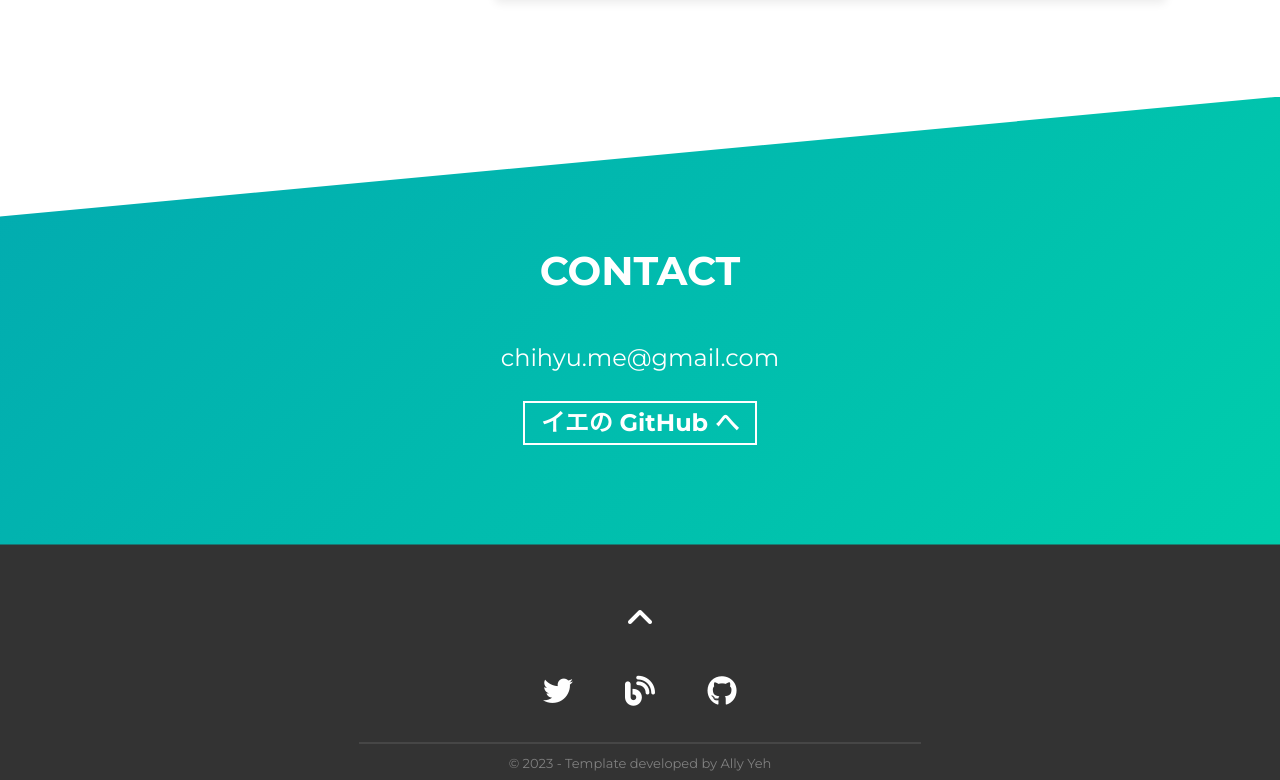
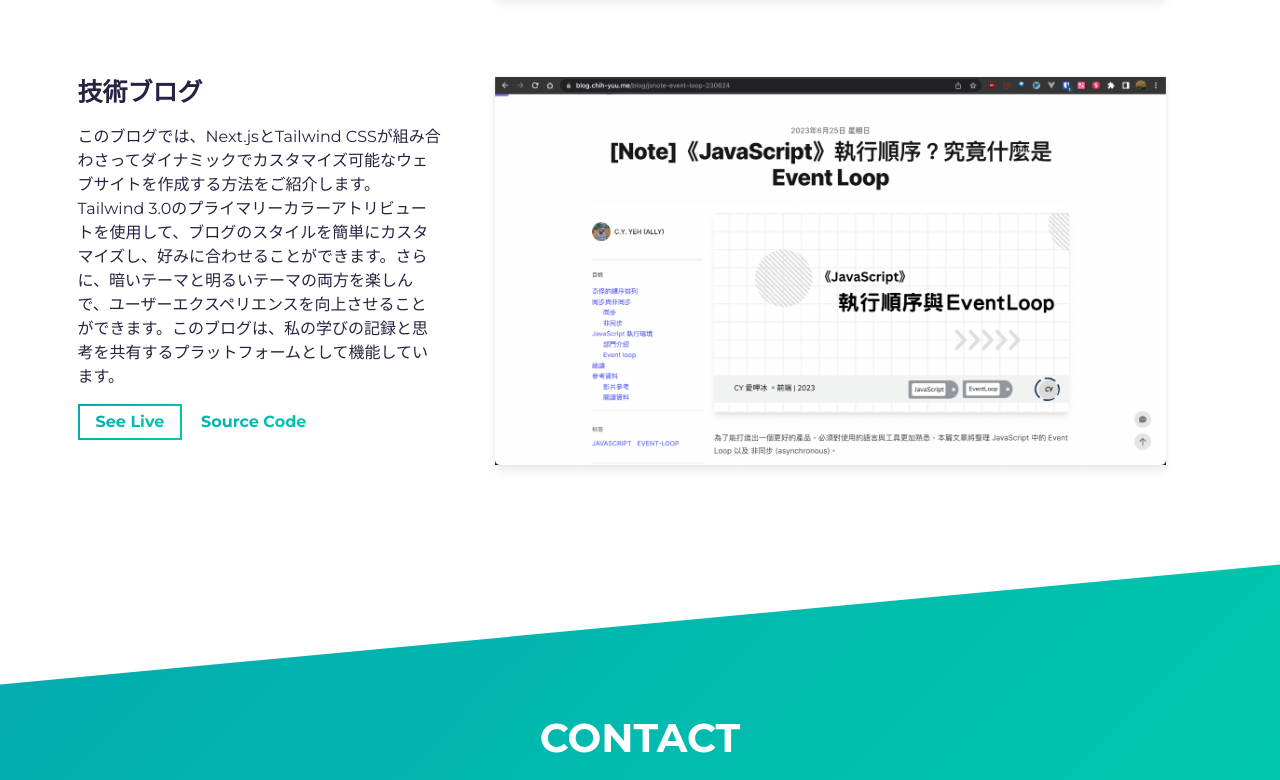
Before and after one commit to a2623212/portfolio, a website built with Parcel: page src/index.html in a window 1280 px wide. Shown: the part 2841-3621 px from the top of the page. Built offline with nearby package versions, Linux system fonts and the light colour scheme.

Commit message:
feat: add a new project

```diff
--- a/src/index.html
+++ b/src/index.html
@@ -278,6 +278,62 @@
             </div>
           </div>
           <!-- /END Project -->
+
+          <!-- Notice: each .row is a project -->
+          <div class="row">
+            <div class="col-lg-4 col-sm-12">
+              <div class="project-wrapper__text load-hidden">
+                <h3 class="project-wrapper__text-title">技術ブログ</h3>
+                <div>
+                  <p class="mb-4">
+                    このブログでは、Next.jsとTailwind
+                    CSSが組み合わさってダイナミックでカスタマイズ可能なウェブサイトを作成する方法をご紹介します。Tailwind
+                    3.0のプライマリーカラーアトリビュートを使用して、ブログのスタイルを簡単にカスタマイズし、好みに合わせることができます。さらに、暗いテーマと明るいテーマの両方を楽しんで、ユーザーエクスペリエンスを向上させることができます。このブログは、私の学びの記録と思考を共有するプラットフォームとして機能しています。
+                  </p>
+                </div>
+                <a
+                  rel="noreferrer"
+                  target="_blank"
+                  class="cta-btn cta-btn--hero"
+                  href="https://blog.chih-yuu.me/"
+                >
+                  See Live
+                </a>
+                <a
+                  rel="noreferrer"
+                  target="_blank"
+                  class="cta-btn text-color-main"
+                  href="https://github.com/a2623212/nextjs-tailwind-blog"
+                >
+                  Source Code
+                </a>
+              </div>
+            </div>
+            <div class="col-lg-8 col-sm-12">
+              <div class="project-wrapper__image load-hidden">
+                <a
+                  rel="noreferrer"
+                  href="https://blog.chih-yuu.me/"
+                  target="_blank"
+                >
+                  <div
+                    data-tilt
+                    data-tilt-max="4"
+                    data-tilt-glare="true"
+                    data-tilt-max-glare="0.5"
+                    class="thumbnail rounded js-tilt"
+                  >
+                    <img
+                      alt="Project Image"
+                      class="img-fluid"
+                      src="assets/technical-blog-png.png"
+                    />
+                  </div>
+                </a>
+              </div>
+            </div>
+          </div>
+          <!-- /END Project -->
         </div>
       </div>
     </section>
@@ -315,11 +371,7 @@
           >
             <i class="fa-brands fa-twitter"></i>
           </a>
-          <a
-            rel="noreferrer"
-            href="https://nextjs-tailwind-blog-ivory.vercel.app/"
-            target="_blank"
-          >
+          <a rel="noreferrer" href="https://blog.chih-yuu.me/" target="_blank">
             <i class="fa-solid fa-blog"></i>
           </a>
           <a
@@ -335,10 +387,11 @@
 
         <!-- Notice: if you want to give me some credit, it will be huge for me! if not, put your data on it -->
         <p class="footer__text">
-          © 2023 - Template developed by
+          © 2023 -
           <a rel="noreferrer" href="https://github.com/a2623212" target="_blank"
-            >Ally Yeh</a
-          >
+            >CY 愛呷冰
+          </a>
+          | Be a Frontend
         </p>
         <p class="footer__text">
           Template developed by
```
Also changed, not shown: src/assets/technical-blog-png.png (added).
